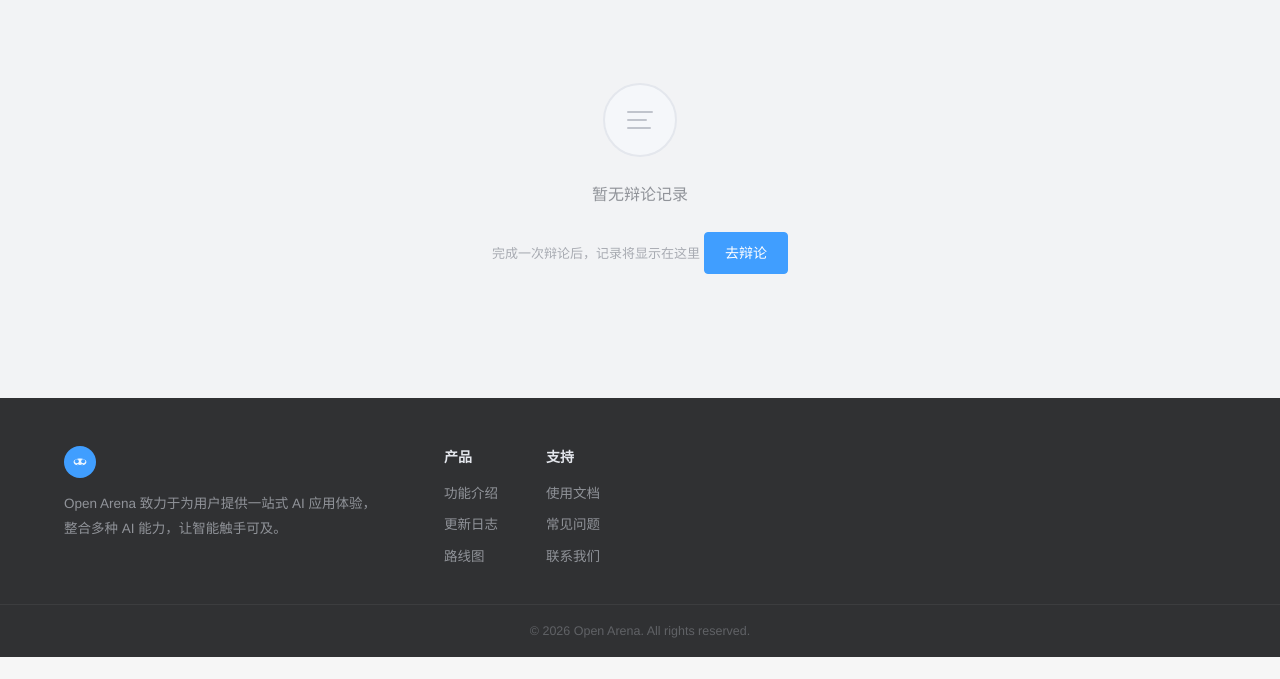
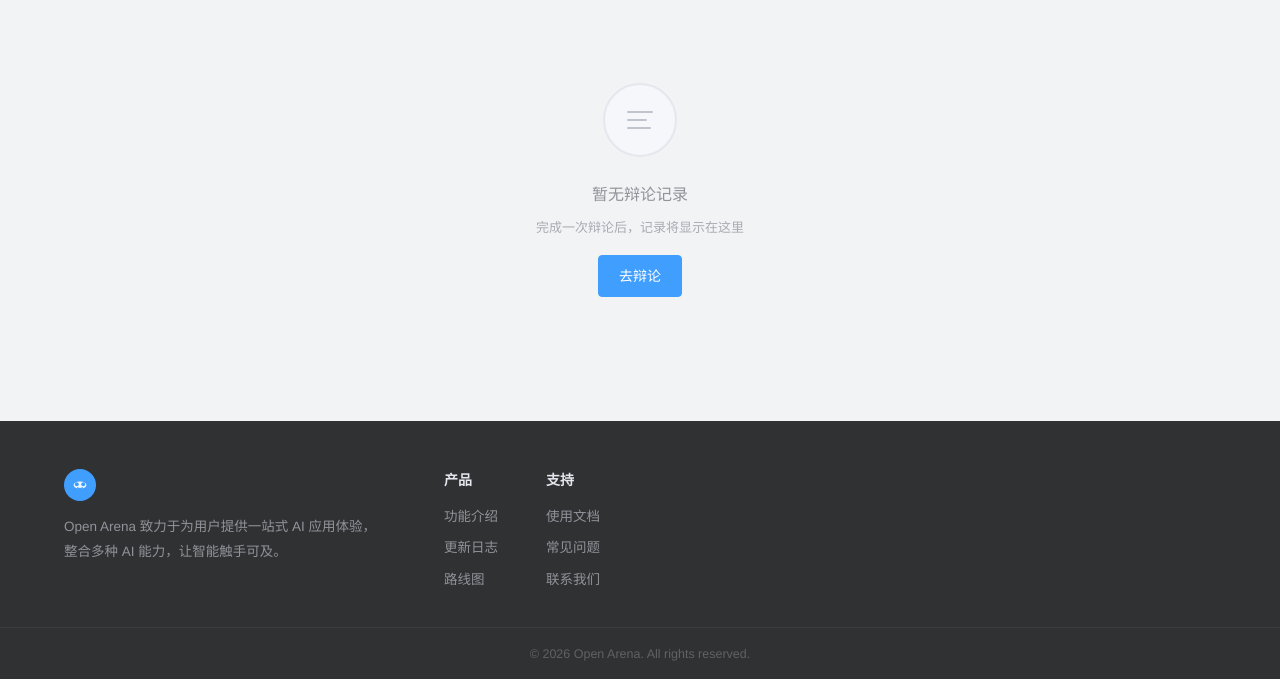
Before and after one commit to tabbycat7/open-arena, a Flask app: page /app/debate/history in a window 1280 px wide. Shown: the part 404-1083 px from the top of the page. Before the commit the page ends 1061 px from the top, so only its background shows below. Run offline with Flask 3, Linux system fonts and the light colour scheme; data that the repository does not hold is empty.

Commit message:
fix some bugs

```diff
--- a/static/css/debate.css
+++ b/static/css/debate.css
@@ -1278,6 +1278,10 @@
     font-size: 13px;
 }
 
+.history-empty-action {
+    margin-top: 16px;
+}
+
 /* ---------- 历史详情页 ---------- */
 .history-detail-meta {
     background-color: var(--el-bg-color);
--- a/templates/debate_history.html
+++ b/templates/debate_history.html
@@ -7,7 +7,10 @@
     <div class="section-inner">
         <div class="debate-hero-content">
             <a href="/app/debate" class="breadcrumb">
-                <svg viewBox="0 0 16 16" fill="none" width="14" height="14"><path d="M6 12L2 8l4-4" stroke="currentColor" stroke-width="1.5" stroke-linecap="round" stroke-linejoin="round"/></svg>
+                <svg viewBox="0 0 16 16" fill="none" width="14" height="14">
+                    <path d="M6 12L2 8l4-4" stroke="currentColor" stroke-width="1.5" stroke-linecap="round"
+                        stroke-linejoin="round" />
+                </svg>
                 返回辩题列表
             </a>
             <h1 class="debate-hero-title">历史辩论记录</h1>
@@ -42,12 +45,14 @@
         <!-- 空状态 -->
         <div class="history-empty hidden" id="history-empty">
             <svg viewBox="0 0 80 80" fill="none" width="80" height="80">
-                <circle cx="40" cy="40" r="36" fill="#f5f7fa" stroke="#e4e7ed" stroke-width="2"/>
-                <path d="M28 32h24M28 40h18M28 48h22" stroke="#c0c4cc" stroke-width="2" stroke-linecap="round"/>
+                <circle cx="40" cy="40" r="36" fill="#f5f7fa" stroke="#e4e7ed" stroke-width="2" />
+                <path d="M28 32h24M28 40h18M28 48h22" stroke="#c0c4cc" stroke-width="2" stroke-linecap="round" />
             </svg>
             <p>暂无辩论记录</p>
             <span>完成一次辩论后，记录将显示在这里</span>
-            <a href="/app/debate" class="btn btn-primary" style="margin-top: 16px;">去辩论</a>
+            <div class="history-empty-action">
+                <a href="/app/debate" class="btn btn-primary">去辩论</a>
+            </div>
         </div>
     </div>
 </section>
@@ -56,7 +61,7 @@
 {% block scripts %}
 <link rel="stylesheet" href="{{ url_for('static', filename='css/debate.css') }}">
 <script>
-(function() {
+    (function () {
         let allSessions = [];
         let currentFilter = 'all';
 
@@ -159,7 +164,7 @@
 
         // 筛选按钮
         document.querySelectorAll('.filter-btn').forEach(btn => {
-        btn.addEventListener('click', function() {
+            btn.addEventListener('click', function () {
                 document.querySelectorAll('.filter-btn').forEach(b => b.classList.remove('active'));
                 this.classList.add('active');
                 currentFilter = this.dataset.status;
```
Lines whose indentation alone changed are shown as unchanged.
